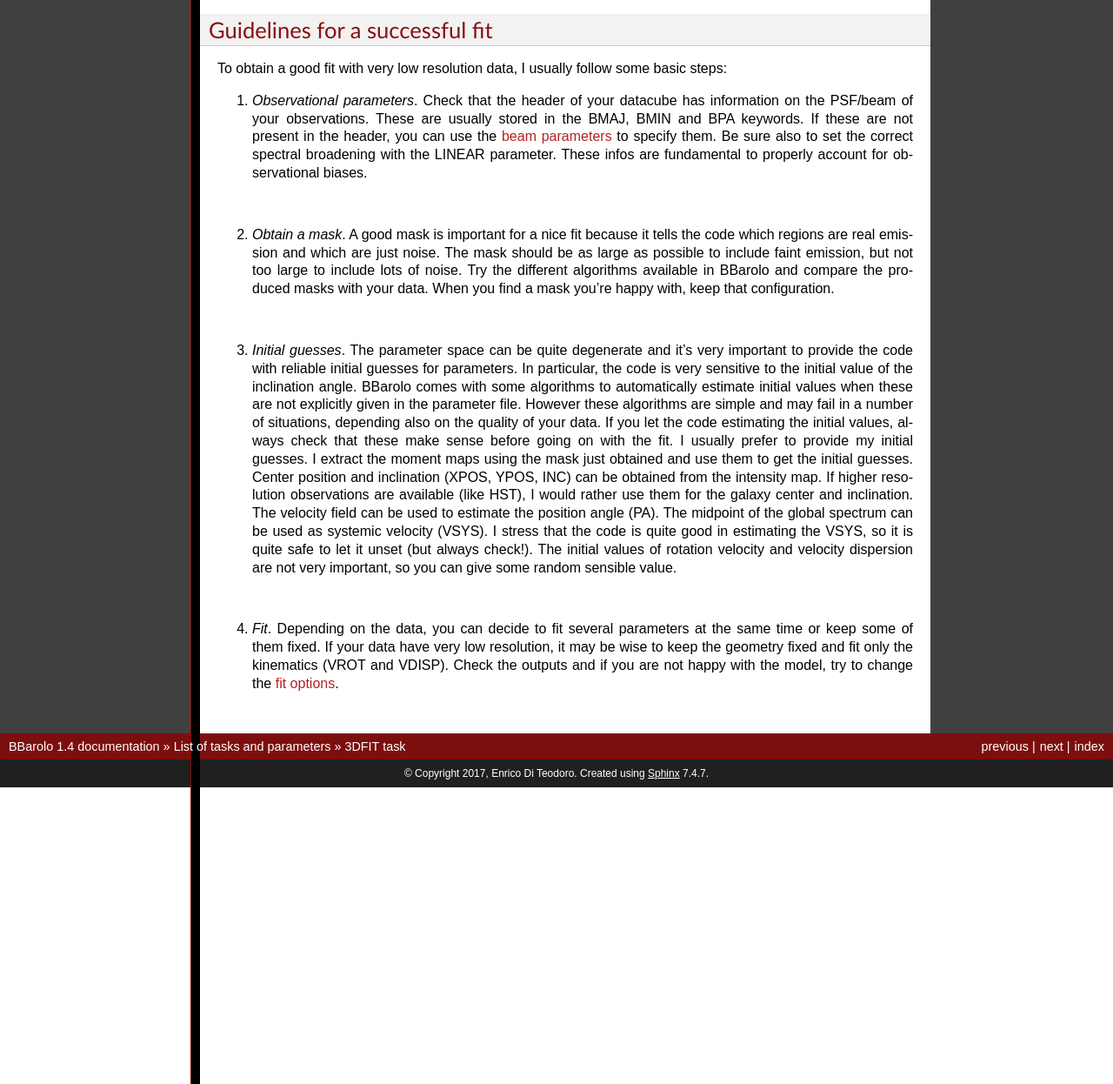
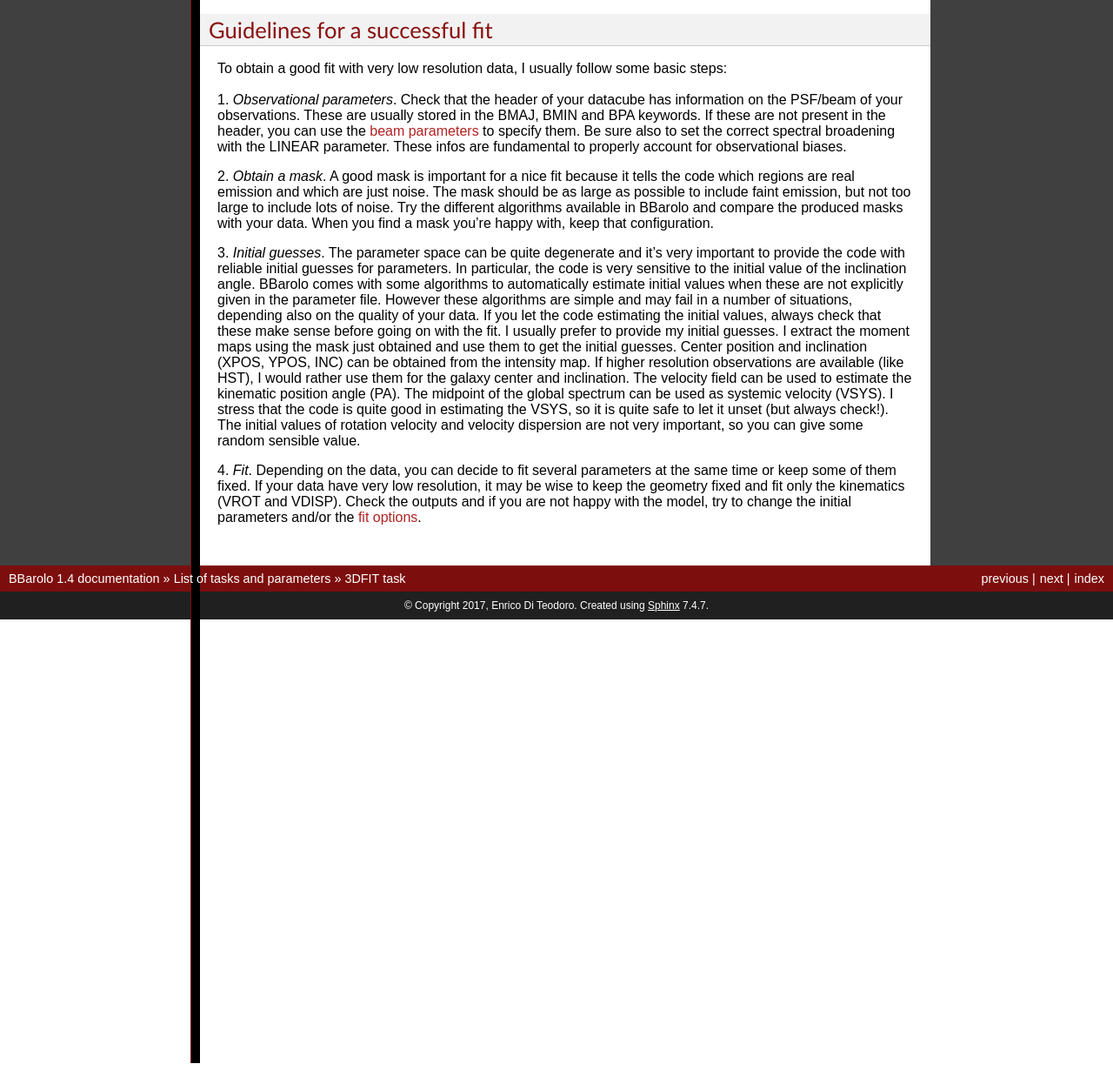
Before and after one commit to editeodoro/Bbarolo, a Sphinx documentation site: the page built from docs/source/tasks/fit3d.rst, in a window 1280 px wide and 1400 px high, scrolled down 6696 px, cut to the strip 154-1400 px from the top of the window. Shown: the whole strip at 87% size. Built offline with Sphinx 7.4.7, drawn with Linux system fonts in a browser that asks for light colours; formulas are drawn with MathJax 3; after the commit the page ends 8072 px from its top, so only the background shows below that.

```diff
--- a/docs/source/tasks/fit3d.rst
+++ b/docs/source/tasks/fit3d.rst
@@ -208,16 +208,10 @@
 
 To obtain a good fit with very low resolution data, I usually follow some basic steps:
 
-1. *Observational parameters*. Check that the header of your datacube has information on the PSF/beam of your observations. These are usually stored in the BMAJ, BMIN and BPA keywords. If these are not present in the header, you can use the :ref:`beam parameters <beam>` to specify them. Be sure also to set the correct spectral broadening with the LINEAR parameter. These infos are fundamental to properly account for observational biases.
+| 1. *Observational parameters*. Check that the header of your datacube has information on the PSF/beam of your observations. These are usually stored in the BMAJ, BMIN and BPA keywords. If these are not present in the header, you can use the :ref:`beam parameters <beam>` to specify them. Be sure also to set the correct spectral broadening with the LINEAR parameter. These infos are fundamental to properly account for observational biases.
 
-|
+| 2. *Obtain a mask*. A good mask is important for a nice fit because it tells the code which regions are real emission and which are just noise. The mask should be as large as possible to include faint emission, but not too large to include lots of noise. Try the different algorithms available in BBarolo and compare the produced masks with your data. When you find a mask you're happy with, keep that configuration.
 
-2. *Obtain a mask*. A good mask is important for a nice fit because it tells the code which regions are real emission and which are just noise. The mask should be as large as possible to include faint emission, but not too large to include lots of noise. Try the different algorithms available in BBarolo and compare the produced masks with your data. When you find a mask you're happy with, keep that configuration.
+| 3. *Initial guesses*. The parameter space can be quite degenerate and it's very important to provide the code with reliable initial guesses for parameters. In particular, the code is very sensitive to the initial value of the inclination angle. BBarolo comes with some algorithms to automatically estimate initial values when these are not explicitly given in the parameter file. However these algorithms are simple and may fail in a number of situations, depending also on the quality of your data. If you let the code estimating the initial values, always check that these make sense before going on with the fit. I usually prefer to provide my initial guesses. I extract the moment maps using the mask just obtained and use them to get the initial guesses. Center position and inclination (XPOS, YPOS, INC) can be obtained from the intensity map. If higher resolution observations are available (like HST), I would rather use them for the galaxy center and inclination. The velocity field can be used to estimate the kinematic position angle (PA). The midpoint of the global spectrum can be used as systemic velocity (VSYS). I stress that the code is quite good in estimating the VSYS, so it is quite safe to let it unset (but always check!). The initial values of rotation velocity and velocity dispersion are not very important, so you can give some random sensible value.
 
-|
-
-3. *Initial guesses*. The parameter space can be quite degenerate and it's very important to provide the code with reliable initial guesses for parameters. In particular, the code is very sensitive to the initial value of the inclination angle. BBarolo comes with some algorithms to automatically estimate initial values when these are not explicitly given in the parameter file. However these algorithms are simple and may fail in a number of situations, depending also on the quality of your data. If you let the code estimating the initial values, always check that these make sense before going on with the fit. I usually prefer to provide my initial guesses. I extract the moment maps using the mask just obtained and use them to get the initial guesses. Center position and inclination (XPOS, YPOS, INC) can be obtained from the intensity map. If higher resolution observations are available (like HST), I would rather use them for the galaxy center and inclination. The velocity field can be used to estimate the position angle (PA). The midpoint of the global spectrum can be used as systemic velocity (VSYS). I stress that the code is quite good in estimating the VSYS, so it is quite safe to let it unset (but always check!). The initial values of rotation velocity and velocity dispersion are not very important, so you can give some random sensible value.
-
-|
-
-4. *Fit*. Depending on the data, you can decide to fit several parameters at the same time or keep some of them fixed. If your data have very low resolution, it may be wise to keep the geometry fixed and fit only the kinematics (VROT and VDISP). Check the outputs and if you are not happy with the model, try to change the :ref:`fit options <3dfitopt>`.
+| 4. *Fit*. Depending on the data, you can decide to fit several parameters at the same time or keep some of them fixed. If your data have very low resolution, it may be wise to keep the geometry fixed and fit only the kinematics (VROT and VDISP). Check the outputs and if you are not happy with the model, try to change the initial parameters and/or the :ref:`fit options <3dfitopt>`.
```
